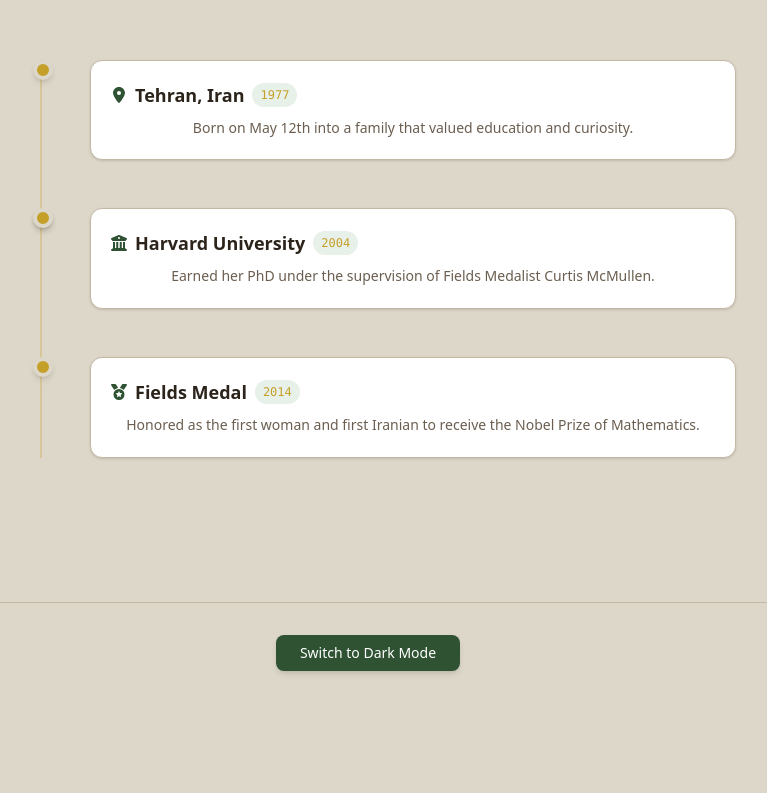
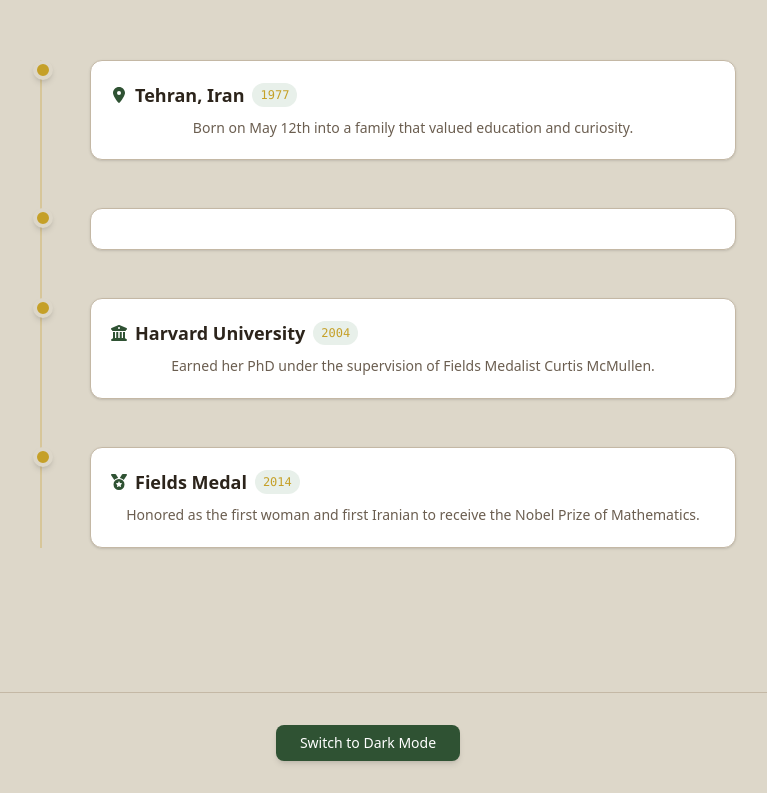
Before and after one commit to zibanoori/mirzakhani-inspire, a React (Vite) app: page / in a window 1280 px wide. Shown: the part 934-1727 px from the top of the page, without its empty margins (272-1039 px from the left). Before the commit the page ends 1637 px from the top, so only its background shows below. Built offline with nearby package versions, Linux system fonts and the light colour scheme.

Commit message:
Feat: style IMO timeline card with surface background

```diff
--- a/src/App.jsx
+++ b/src/App.jsx
@@ -88,9 +88,11 @@ function App() {
               </div>
             </div>
 
-             <div className="relative pl-8 md:pl-12">
+            <div className="relative pl-8 md:pl-12">
               <div className="absolute -left-[9px] top-0 w-5 h-5 rounded-full bg-gold border-4 border-paper shadow-md"></div>
+              <div className="p-5 border border-line rounded-xl bg-surface shadow-sm hover:shadow-md transition-shadow">
 
+              </div>
             </div>
 
             <div className="relative pl-8 md:pl-12">
```
